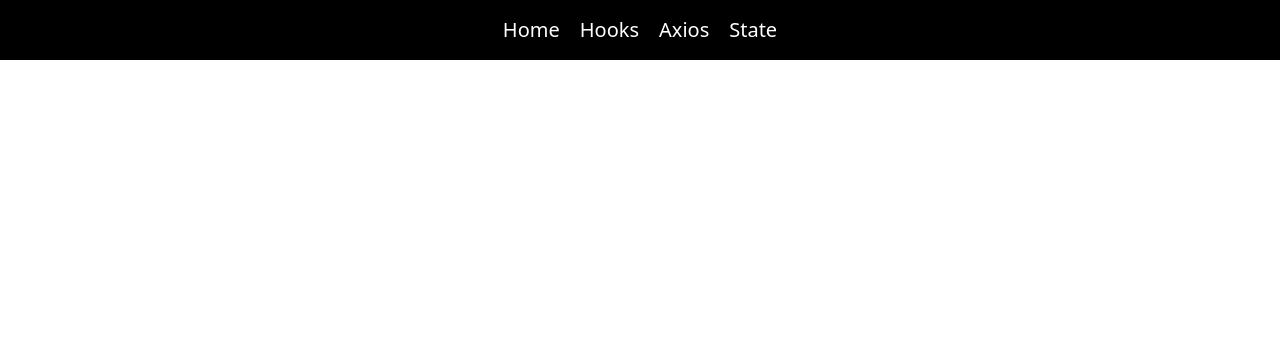
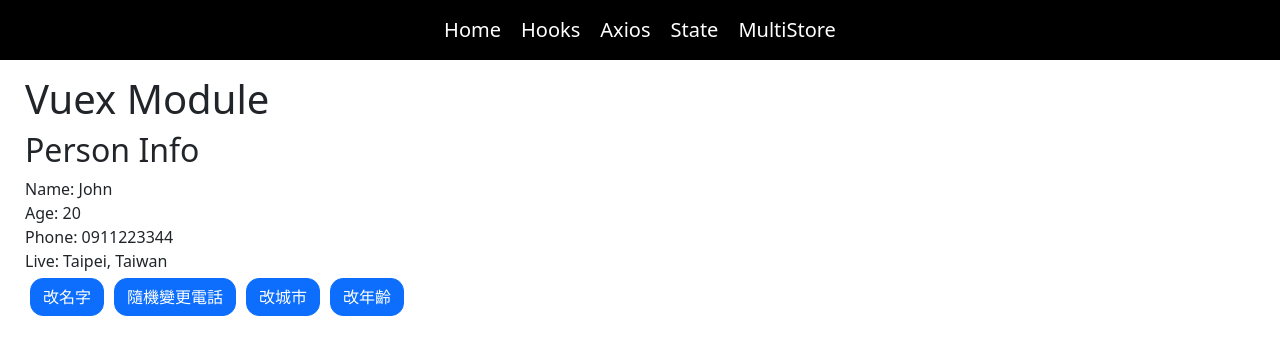
Before and after one commit to crluo0929/vue3-practice, a Vue app: page /multistore in a window 1280 px wide. Before the commit this address had no page. Shown: the top 354 px of the page. Built offline with nearby package versions, Linux system fonts and the light colour scheme.

Commit message:
vuex module

```diff
--- a/src/App.vue
+++ b/src/App.vue
@@ -5,6 +5,7 @@
         <router-link to="/hooks">Hooks</router-link>
         <router-link to="/axios">Axios</router-link>
         <router-link to="/state">State</router-link>
+        <router-link to="/multistore">MultiStore</router-link>
     </nav>
   </div>
   <div class="content">
--- a/src/router/index.ts
+++ b/src/router/index.ts
@@ -3,6 +3,7 @@ import Home from '../views/Home.vue'
 import Hooks from '../views/Hooks.vue'
 import Axios from '../views/Axios.vue'
 import State from '../views/State.vue'
+import MultiStore from '../views/MultiStore.vue'
 
 const routes: Array<RouteRecordRaw> = [
   {
@@ -25,6 +26,11 @@ const routes: Array<RouteRecordRaw> = [
     name: 'State',
     component: State
   },
+  {
+    path: '/multistore',
+    name: 'MultiStore',
+    component: MultiStore
+  },
 ]
 
 const router = createRouter({
--- a/src/store/index.ts
+++ b/src/store/index.ts
@@ -1,5 +1,7 @@
 import { createStore } from 'vuex'
 import axios from 'axios'
+import personStore from './personStore'
+
 export default createStore({
   state: {
     count : 1,
@@ -15,7 +17,6 @@ export default createStore({
         params : { size : data_counts }
       })
         .then(resp=>{
-          console.log(resp.data)
           context.commit('ADD_NUMBER',resp.data[0].non_zero_number)
         })
         .catch(err=>{console.log(err)})
@@ -41,5 +42,6 @@ export default createStore({
     }
   },
   modules: {
+    personStore
   }
 })
--- /dev/null
+++ b/src/store/personStore.ts
@@ -0,0 +1,46 @@
+import { Module } from 'vuex'
+import axios from 'axios'
+
+export default <Module<any,any>> {
+    namespaced: true,
+    state:{
+        person : {
+            name : 'John',
+            age : 20,
+            phone : '0911223344',
+            live : 'Taipei'
+        }
+    },
+    actions:{
+        setRandomPhone(context){
+            const api = axios.create({
+                baseURL : 'https://random-data-api.com/api/',
+                timeout : 2000
+            })
+            api.get("/phone_number/random_phone_number")
+                .then(resp=>{
+                    context.commit('CHANGE_PHONE',resp.data.cell_phone)
+                })
+                .catch(err=>{ console.log(err) })
+        }
+    },
+    mutations: {
+        CHANGE_NAME(state,name){
+            state.person.name = name
+        },
+        CHANGE_PHONE(state,phone){
+            state.person.phone = phone
+        },
+        CHANGE_AGE(state,age){
+            state.person.age = age
+        },
+        CHANGE_LIVE(state,city){
+            state.person.live = city
+        }
+    },
+    getters: {
+        fullCity(state){
+            return state.person.live + ", Taiwan"
+        }
+    }
+}
--- a/src/views/Axios.vue
+++ b/src/views/Axios.vue
@@ -1,6 +1,6 @@
 <template>
     <div>
-        <h1>This is Axios Page</h1>
+        <h1>Axios</h1>
         <button class="btn btn-primary" @click="randomApp">GET: /app/random_app</button><br>
         app info:
         <ul>
@@ -55,7 +55,6 @@ export default defineComponent({
         let userInfo = reactive({})
         async function getUserInfo(){
             try{
-                console.log('getUserInfo')
                 let userData = await api.get("/name/random_name")
                 userInfo.userName = userData.data.name
                 let addrData = await api.get("/address/random_address")
--- /dev/null
+++ b/src/views/MultiStore.vue
@@ -0,0 +1,37 @@
+<template>
+    <div>
+        <h1>Vuex Module</h1>
+        <h2>Person Info</h2>
+        Name: {{name}} <br>
+        Age: {{age}} <br>
+        Phone: {{phone}} <br>
+        Live: {{fullCity()}}<br>
+        <button class="btn btn-primary margin5" @click="CHANGE_NAME('Roy')">改名字</button>
+        <button class="btn btn-primary margin5" @click="setRandomPhone()">隨機變更電話</button>
+        <button class="btn btn-primary margin5" @click="CHANGE_LIVE('New Taipei')">改城市</button>
+        <button class="btn btn-primary margin5" @click="CHANGE_AGE(30)">改年齡</button>
+    </div>
+</template>
+<script lang="ts">
+import { defineComponent, toRefs } from 'vue'
+import { useStore, mapState, mapActions, mapMutations, mapGetters } from 'vuex'
+
+export default defineComponent({
+    name: 'MultiStore',
+    setup() {
+        const store = useStore()
+        // console.log(store.state.personStore.person.name) //John
+
+        return {
+            ...toRefs(store.state.personStore.person),
+            // ...mapState('personStore',['person']),  //can't work
+            ...mapActions('personStore',['setRandomPhone']),
+            ...mapMutations('personStore',['CHANGE_NAME','CHANGE_PHONE','CHANGE_AGE','CHANGE_LIVE']),
+            ...mapGetters('personStore',['fullCity'])
+        }
+    },
+})
+</script>
+<style scoped>
+
+</style>>
```
